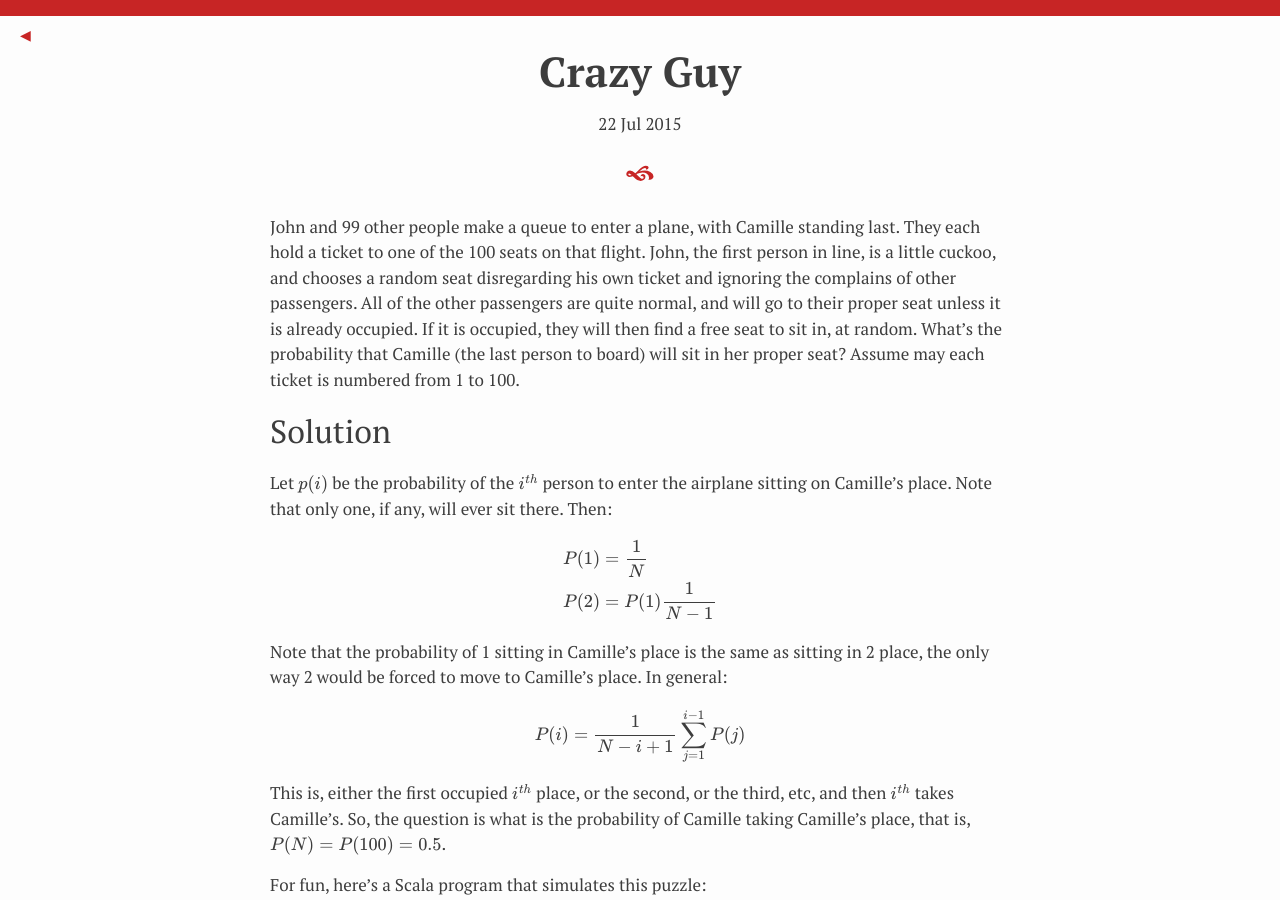
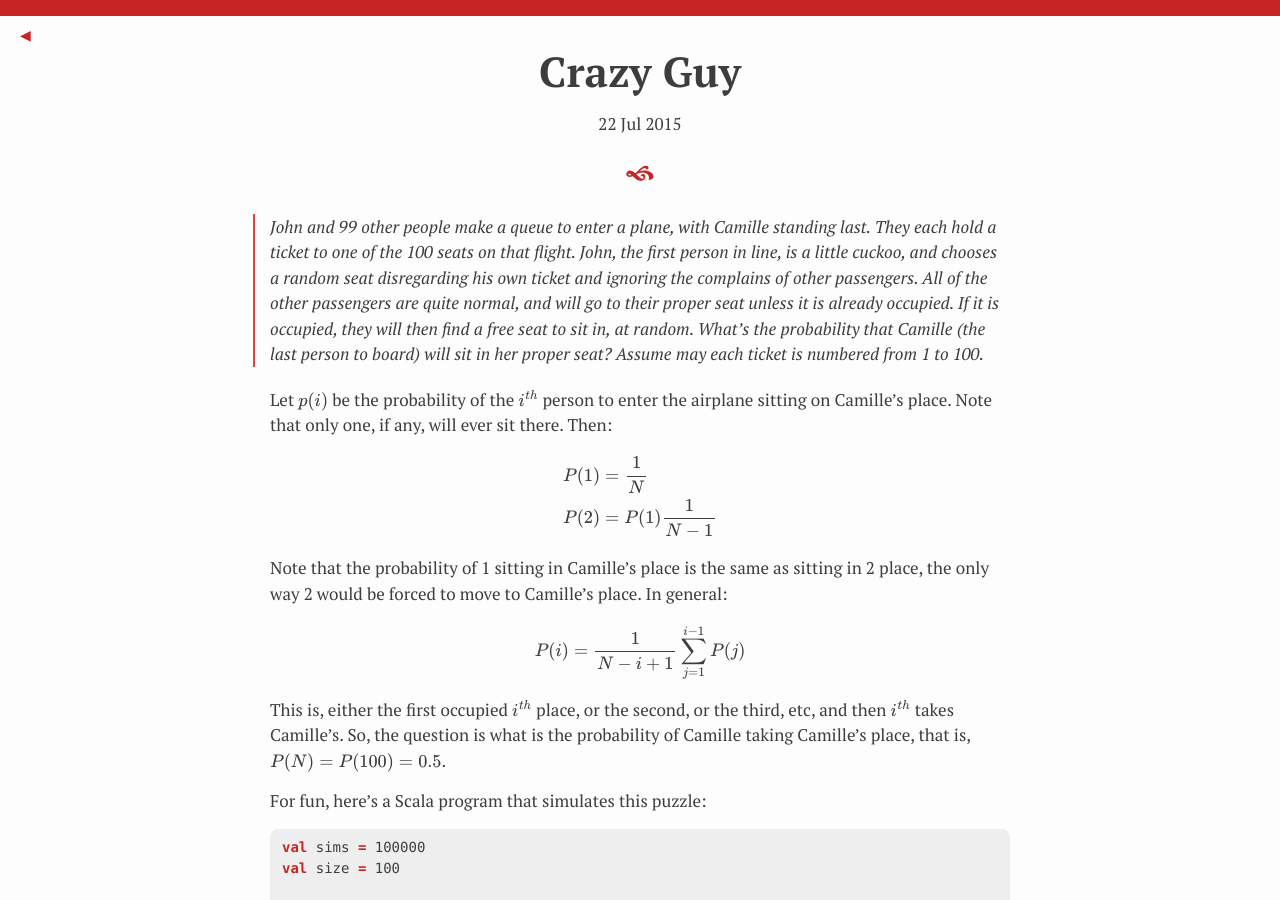
Before and after one commit to hugoferreira/hugoferreira.github.com, a Jekyll site: the page built from _posts/2015-07-22-crazy-guy.markdown, in a window 1280 px wide and 900 px high. Built offline with Jekyll 4.4.1, drawn with Linux system fonts in a browser that asks for light colours; formulas are drawn with MathJax 3.

Commit message:
style update

```diff
--- a/_posts/2015-07-22-crazy-guy.markdown
+++ b/_posts/2015-07-22-crazy-guy.markdown
@@ -7,9 +7,7 @@
 categories: fun mathematics
 ---
 
-John and 99 other people make a queue to enter a plane, with Camille standing last. They each hold a ticket to one of the 100 seats on that flight. John, the first person in line, is a little cuckoo, and chooses a random seat disregarding his own ticket and ignoring the complains of other passengers. All of the other passengers are quite normal, and will go to their proper seat unless it is already occupied. If it is occupied, they will then find a free seat to sit in, at random. What's the probability that Camille (the last person to board) will sit in her proper seat? Assume may each ticket is numbered from 1 to 100.
-
-## Solution
+> John and 99 other people make a queue to enter a plane, with Camille standing last. They each hold a ticket to one of the 100 seats on that flight. John, the first person in line, is a little cuckoo, and chooses a random seat disregarding his own ticket and ignoring the complains of other passengers. All of the other passengers are quite normal, and will go to their proper seat unless it is already occupied. If it is occupied, they will then find a free seat to sit in, at random. What's the probability that Camille (the last person to board) will sit in her proper seat? Assume may each ticket is numbered from 1 to 100.
 
 Let $p(i)$ be the probability of the $i^{th}$ person to enter the airplane sitting on Camille's place. Note that only one, if any, will ever sit there. Then:
 
```
